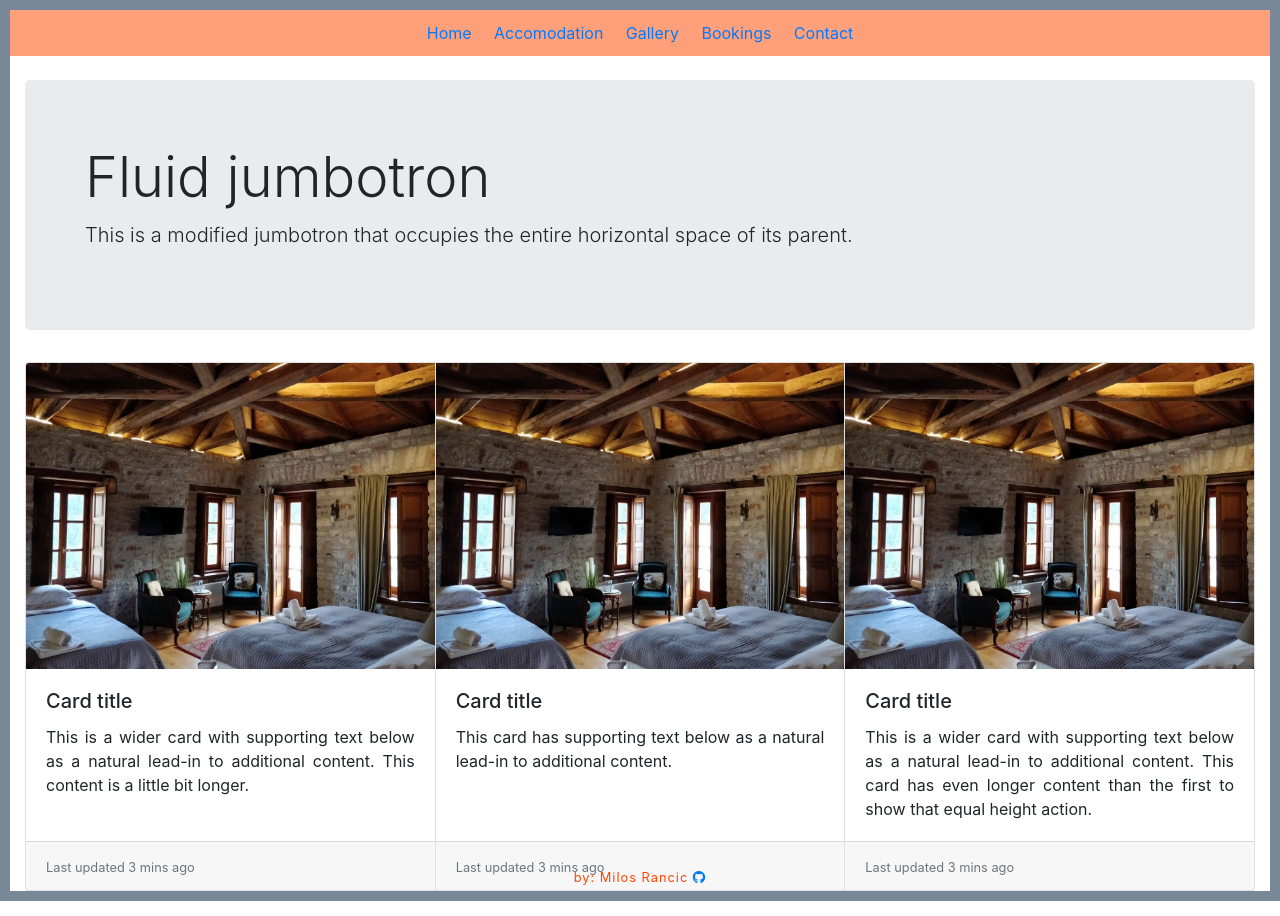
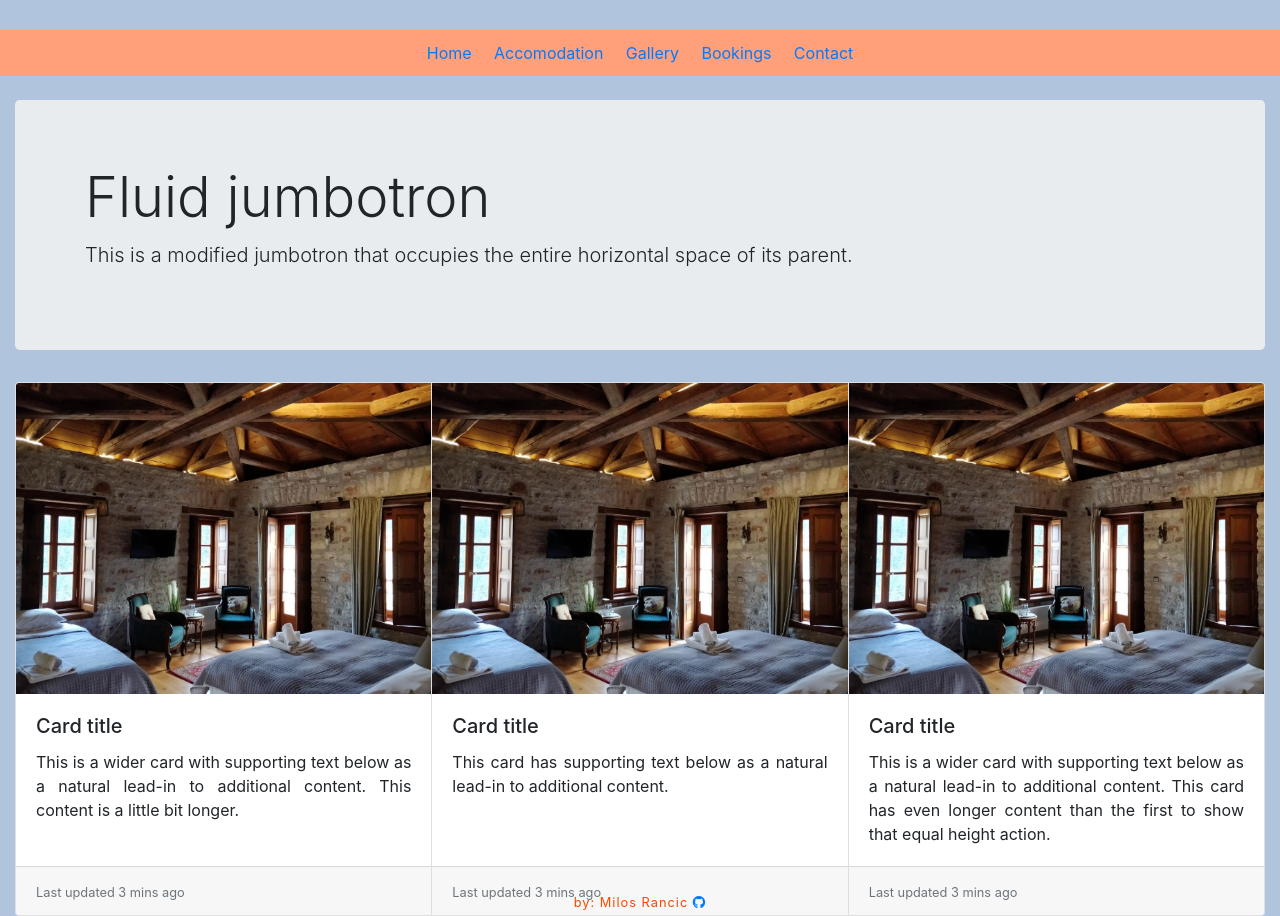
Before and after one commit to milosrancic/reactjs-website, a React (Create React App) app: page / in a window 1280 px wide. Built offline with nearby package versions, Linux system fonts and the light colour scheme.

Commit message:
color editing

```diff
--- a/src/components/Home.js
+++ b/src/components/Home.js
@@ -3,7 +3,6 @@ import "../styles/Home.scss";
 
 // images
 import accomodation from "../images/accomodation-01.jpg";
-import weddings from "../images/weddings.jpg";
 
 const Home = () => {
   return (
@@ -18,46 +17,58 @@ const Home = () => {
         </div>
       </div>
 
-      <div class="card-group">
-        <div class="card">
-          <img class="card-img-top" src={accomodation} alt="Card image cap" />
-          <div class="card-body">
-            <h5 class="card-title">Card title</h5>
-            <p class="card-text">
+      <div className="card-group">
+        <div className="card">
+          <img
+            className="card-img-top"
+            src={accomodation}
+            alt="Card image cap"
+          />
+          <div className="card-body">
+            <h5 className="card-title">Card title</h5>
+            <p className="card-text">
               This is a wider card with supporting text below as a natural
               lead-in to additional content. This content is a little bit
               longer.
             </p>
           </div>
-          <div class="card-footer">
-            <small class="text-muted">Last updated 3 mins ago</small>
+          <div className="card-footer">
+            <small className="text-muted">Last updated 3 mins ago</small>
           </div>
         </div>
-        <div class="card">
-          <img class="card-img-top" src={accomodation} alt="Card image cap" />
-          <div class="card-body">
-            <h5 class="card-title">Card title</h5>
-            <p class="card-text">
+        <div className="card">
+          <img
+            className="card-img-top"
+            src={accomodation}
+            alt="Card image cap"
+          />
+          <div className="card-body">
+            <h5 className="card-title">Card title</h5>
+            <p className="card-text">
               This card has supporting text below as a natural lead-in to
               additional content.
             </p>
           </div>
-          <div class="card-footer">
-            <small class="text-muted">Last updated 3 mins ago</small>
+          <div className="card-footer">
+            <small className="text-muted">Last updated 3 mins ago</small>
           </div>
         </div>
-        <div class="card">
-          <img class="card-img-top" src={accomodation} alt="Card image cap" />
-          <div class="card-body">
-            <h5 class="card-title">Card title</h5>
-            <p class="card-text">
+        <div className="card">
+          <img
+            className="card-img-top"
+            src={accomodation}
+            alt="Card image cap"
+          />
+          <div className="card-body">
+            <h5 className="card-title">Card title</h5>
+            <p className="card-text">
               This is a wider card with supporting text below as a natural
               lead-in to additional content. This card has even longer content
               than the first to show that equal height action.
             </p>
           </div>
-          <div class="card-footer">
-            <small class="text-muted">Last updated 3 mins ago</small>
+          <div className="card-footer">
+            <small className="text-muted">Last updated 3 mins ago</small>
           </div>
         </div>
       </div>
--- a/src/index.scss
+++ b/src/index.scss
@@ -11,7 +11,9 @@ body {
   /* double check this one */
   // overflow: hidden;
 
-  border: 10px solid lightslategray;
+  background: lightsteelblue;
+
+  // border: 10px solid lightslategray;
 }
 
 // h1 through h6 one css eg {
--- a/src/styles/Navbar.css
+++ b/src/styles/Navbar.css
@@ -2,6 +2,7 @@ nav {
   /* background: transparent; */
   /* background: none; */
   background: lightsalmon;
+  margin-top: 30px;
 }
 
 .nav-link {
```
